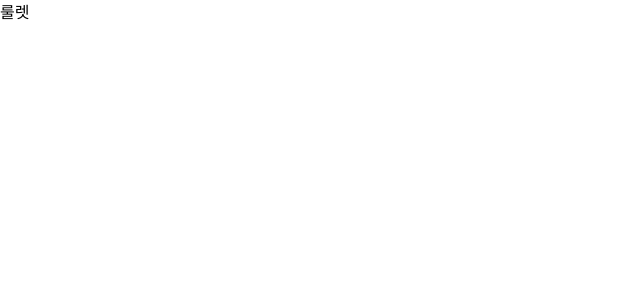
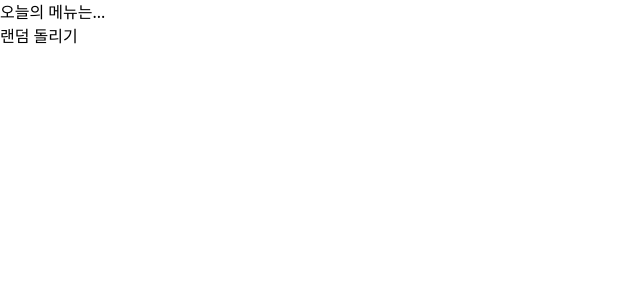
Before and after one commit to kayllason/jmt-project, a Next.js app: page /game in a window 1280 px wide. Shown: the top 300 px of the page, without its empty margins (0-640 px from the left). Built offline with nearby package versions, Linux system fonts and the light colour scheme.

Commit message:
feat: game page에 룰렛 컴포넌트 추가

```diff
--- a/src/app/game/page.tsx
+++ b/src/app/game/page.tsx
@@ -1,7 +1,9 @@
+import RouletteWheel from './components/RouletteWheel';
+
 export default function Page() {
   return (
-    <div>
-      <h1>룰렛</h1>
-    </div>
+    <main className="p-8">
+      <RouletteWheel />
+    </main>
   );
 }
```
